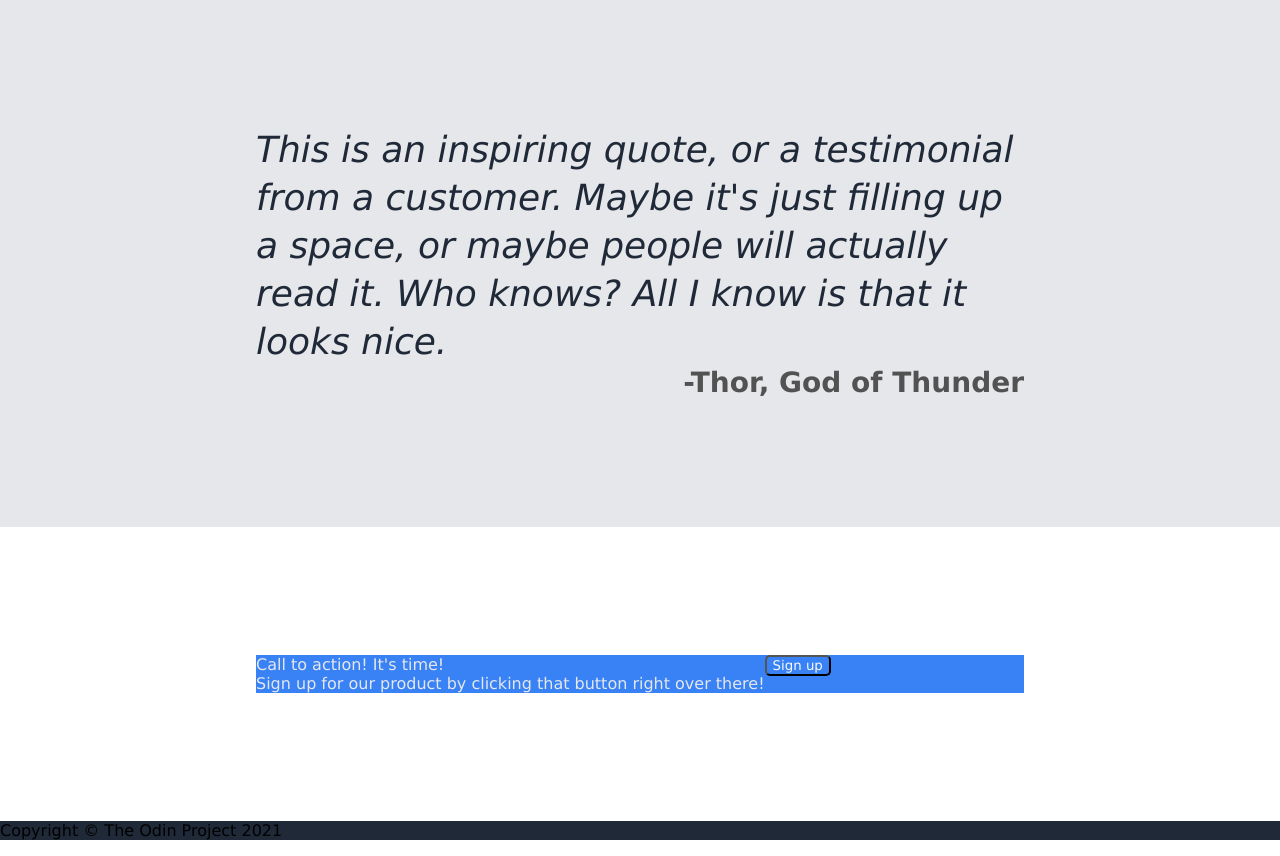
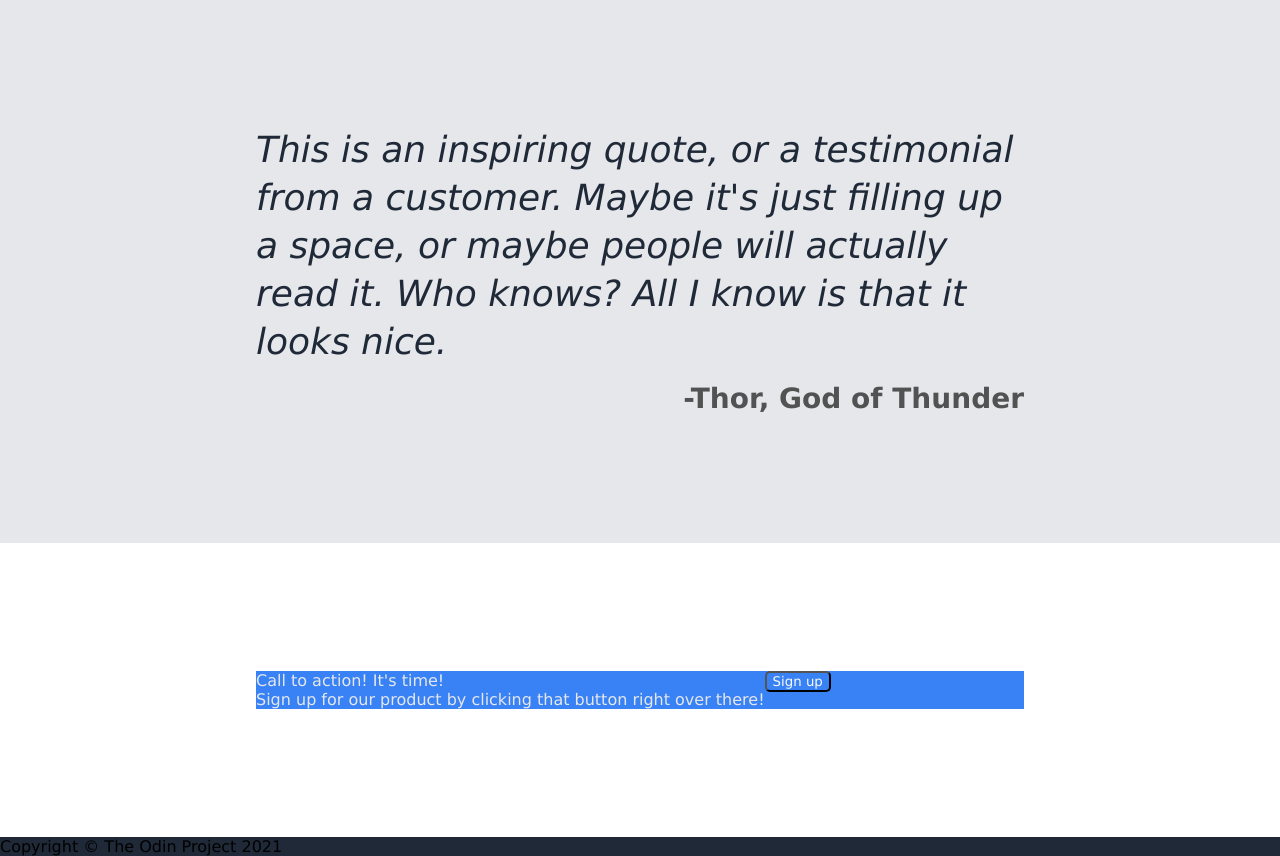
Before and after one commit to VerxMaxum/landing-page, a plain HTML site: page index.html in a window 1280 px wide. Shown: the part 880-1736 px from the top of the page. Drawn offline with Linux system fonts and the light colour scheme.

Commit message:
Adjust the gap between author and quote

```diff
--- a/style.css
+++ b/style.css
@@ -148,6 +148,9 @@ a,
 
 .quote-box {
     width: 1024px;
+    display: flex;
+    flex-direction: column;
+    gap: 16px;
 }
 
 .quote {
```
